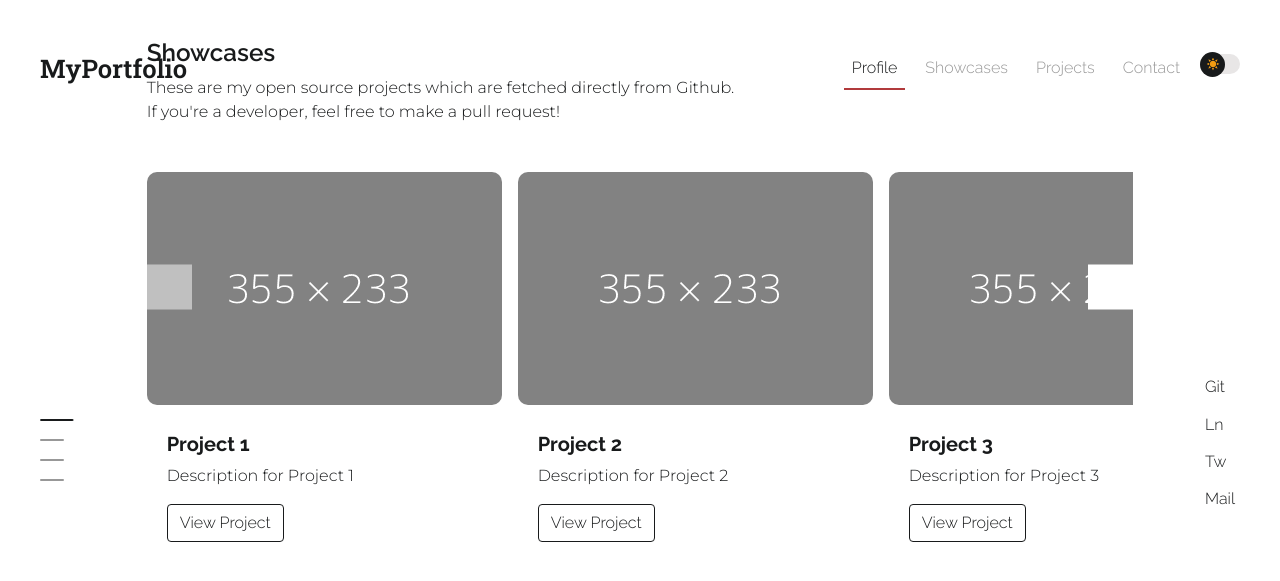
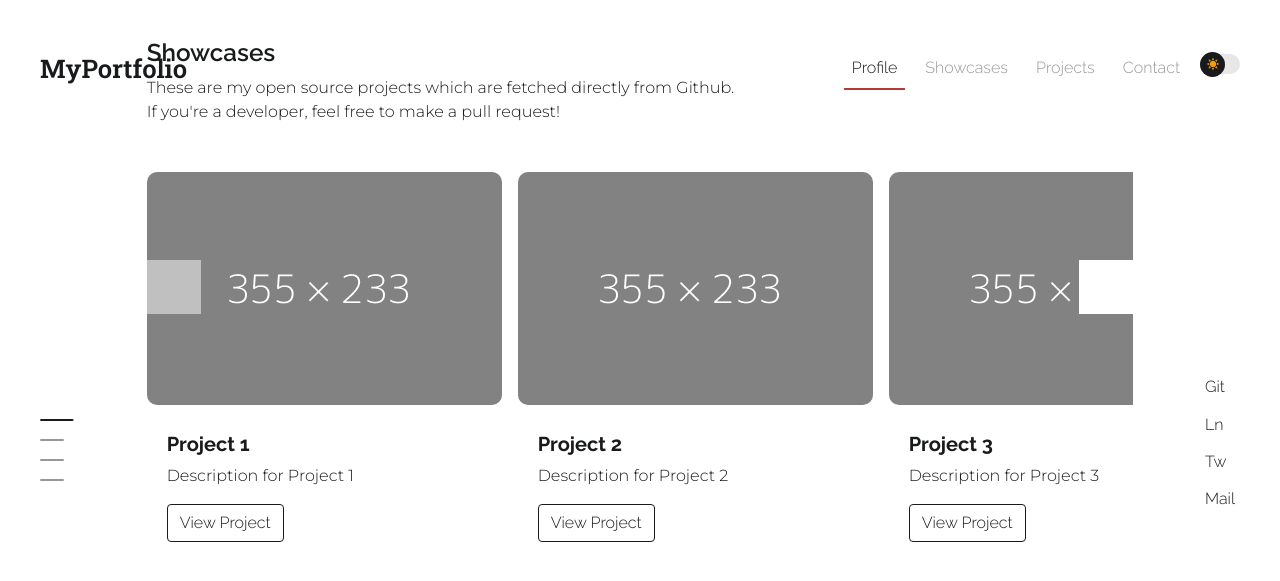
Before and after one commit to JaninaMattes/janinamattes.github.io, a Jekyll site: the page built from index.html, in a window 1280 px wide and 900 px high, scrolled down 1050 px. Shown: the top 581 px of the window. Built offline with Jekyll 4.4.1, drawn with Linux system fonts in a browser that asks for light colours.

Commit message:
src: Update carousel size for small screen

```diff
--- a/_sass/main.scss
+++ b/_sass/main.scss
@@ -9,8 +9,3 @@
     --bg-color: #333333;
     --text-color: #ffffff;
 }
-
-body {
-    background-color: var(--bg-color);
-    color: var(--text-color);
-}
--- a/assets/css/custom-profile-content.css
+++ b/assets/css/custom-profile-content.css
@@ -1,11 +1,13 @@
 /* CSS styles for profile page*/
 .first-page-content {
+  width: 100%;
+  min-width: 450px;
+  min-height: 100vh;
+  margin: 0;
+  padding: 0 2.5rem;
   display: flex;
   justify-content: center;
   align-items: center;
-  width: 100%;
-  min-height: 100vh;
-  padding: 0 2.5rem;
 }
 
 .profile-info-container {
--- a/assets/css/custom-showcases-content.css
+++ b/assets/css/custom-showcases-content.css
@@ -1,6 +1,7 @@
 /* CSS styles for the showcases page */
 .second-page-content {
   width: 100%;
+  min-width: 450px;
   min-height: 100vh;
   margin: 0;
   padding: 0 2.5rem;
@@ -15,6 +16,7 @@
 }
 
 .carousel-inner {
+  width: 100%;
   padding-top: 2em;
   margin: 0;
 }
@@ -120,13 +122,14 @@
 
 .carousel-control-prev,
 .carousel-control-next {
+  width: 6vh;
+  height: 6vh;
+  top: 35%;
   background-color: var(--bg-color);
   color: var(--text-color);
   border: none;
-  width: 5vh;
-  height: 5vh;
-  top: 35%;
   transform: translateY(-50%);
+  cursor: pointer;
   z-index: 9999;
 }
 
@@ -150,7 +153,7 @@
 
   .carousel-item {
     margin-right: 0;
-    flex: 0 0 50%;
+    flex: 0 0 45%;
     display: block;
   }
 
```
Also changed, not shown: imgs/dummy-img.jpg (deleted).
